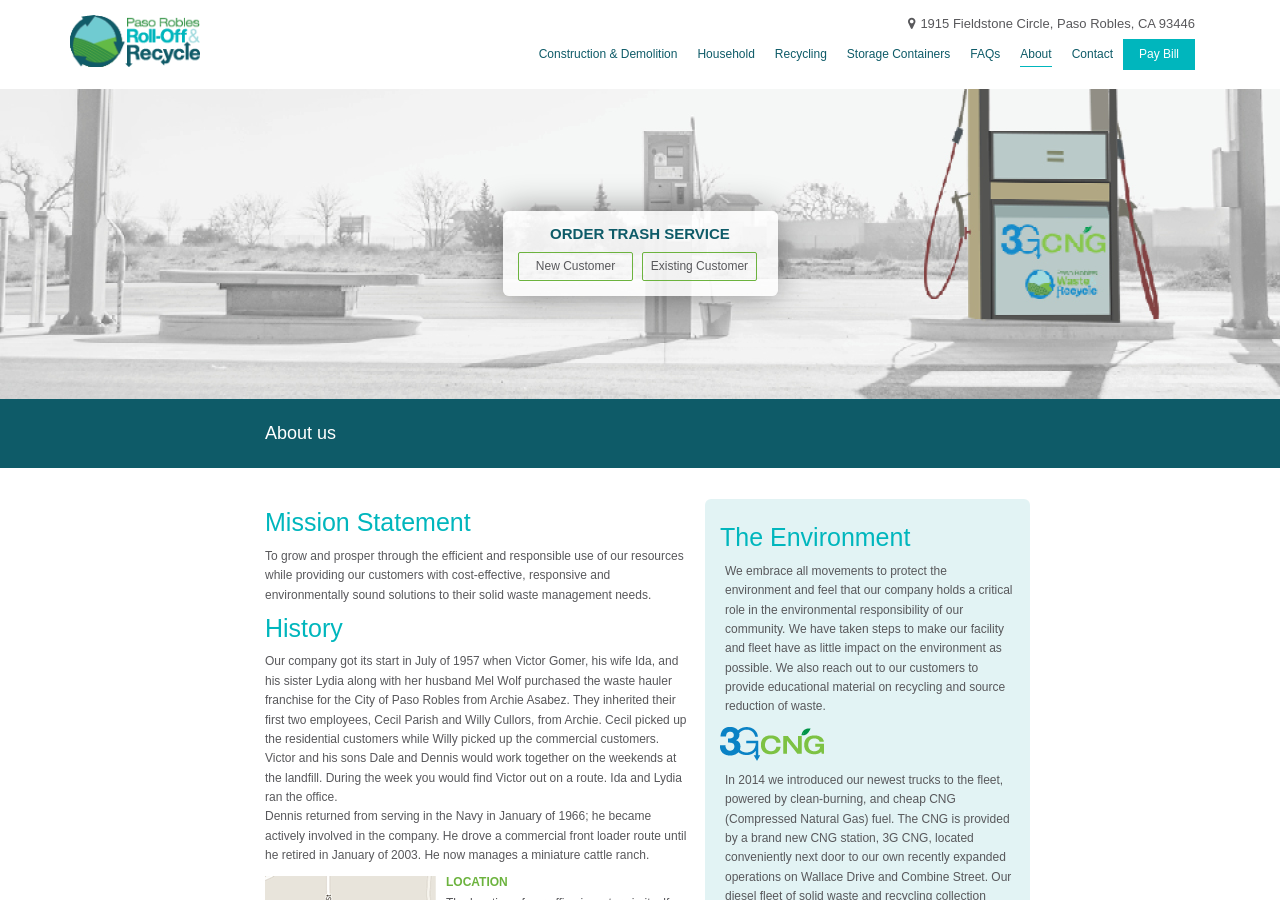
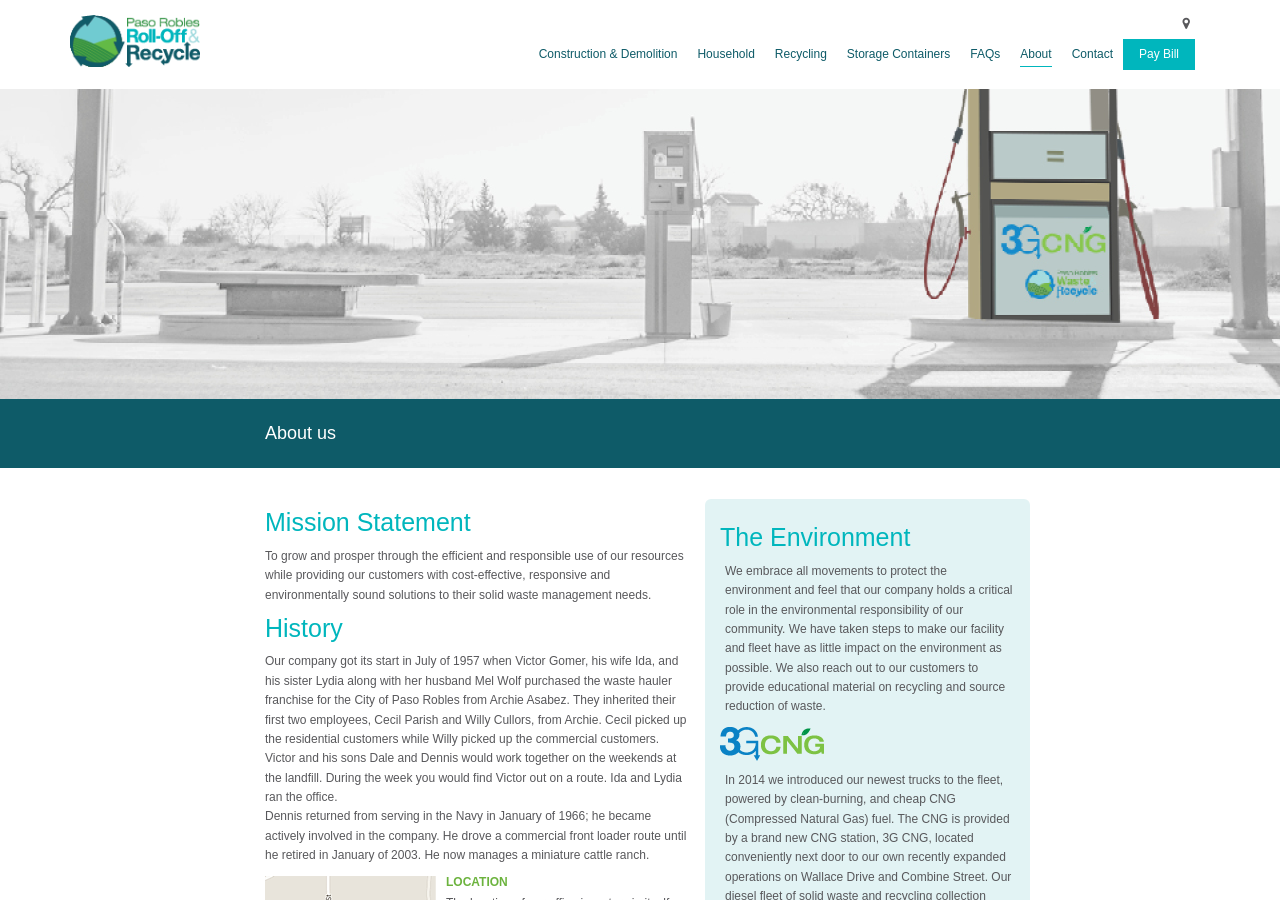
Before and after one commit to wastemate/paso-rolloff, a Jekyll site: the page built from about.html, in a window 1280 px wide and 900 px high. Built offline with Jekyll 4.4.1, drawn with Linux system fonts in a browser that asks for light colours; some of the changed text lies outside the part shown.

Commit message:
Removed FAQ section per Isiah

```diff
--- a/_config.yml
+++ b/_config.yml
@@ -1,7 +1,7 @@
 # Site settings
 title: Paso Robles Roll-Off & Recycle
 baseurl: "" # the subpath of your site, e.g. /blog/
-url: "http://yourdomain.com" # the base hostname & protocol for your site
+url: "https://www.pasorolloff.com/" # the base hostname & protocol for your site
 
 # Build settings
 markdown: kramdown
--- a/_includes/nav-main.html
+++ b/_includes/nav-main.html
@@ -16,14 +16,14 @@
 
 		<!-- Collect the nav links, forms, and other content for toggling -->
 		<div class="collapse navbar-collapse" id="bs-navbar-collapse">
-			<div class="text-right hidden-xs address-line"><i class="fa fa-map-marker"></i>1915 Fieldstone Circle, Paso Robles, CA 93446</div>
+			<div class="text-right hidden-xs address-line"><i class="fa fa-map-marker"></i></div>
 			<ul class="navbar-nav" id="menu">
 				{% for tab in site.data.tabs %}
 				<li class="{% if currentTab.url == tab.url %}active{% endif %}">
 					<a href="{{ tab.url | prepend: site.baseurl }}">{{ tab.name }}</a>
 				</li>
 				{% endfor %}
-				<a href="#" class="btn btn-header">Pay Bill</a>
+				<a href="https://pasoroblesrolloff.onlineportal.us.com/" target="_blank" class="btn btn-header">Pay Bill</a>
 			</ul>
 		</div><!-- /.navbar-collapse -->
 	</div><!-- /.container-fluid -->
--- a/_includes/trash-service.html
+++ b/_includes/trash-service.html
@@ -1,4 +1,4 @@
-<div class="text-center">
+<div class="text-center" style="display: none;">
 	<div class="trash-service">
 		<h4>ORDER TRASH SERVICE</h4>
 		<a href="#" class="btn">New Customer</a>
--- a/about.html
+++ b/about.html
@@ -45,7 +45,6 @@
 					<p><b>Brian Betz,</b> Collection Operations Supervisor</p>
 					<p><b>Mark Perry,</b> Safety Officer</p>
 					<p><b>Adam Abarca,</b> Collection Operations Supervisor</p>
-					<p><b>Erin Newman,</b> Office Manager</p>
 				</div>
 
 				<div class="col-sm-5 col-xs-12 blue-box">
```
Also changed, not shown: faq.html (deleted, +0 -9 lines).
